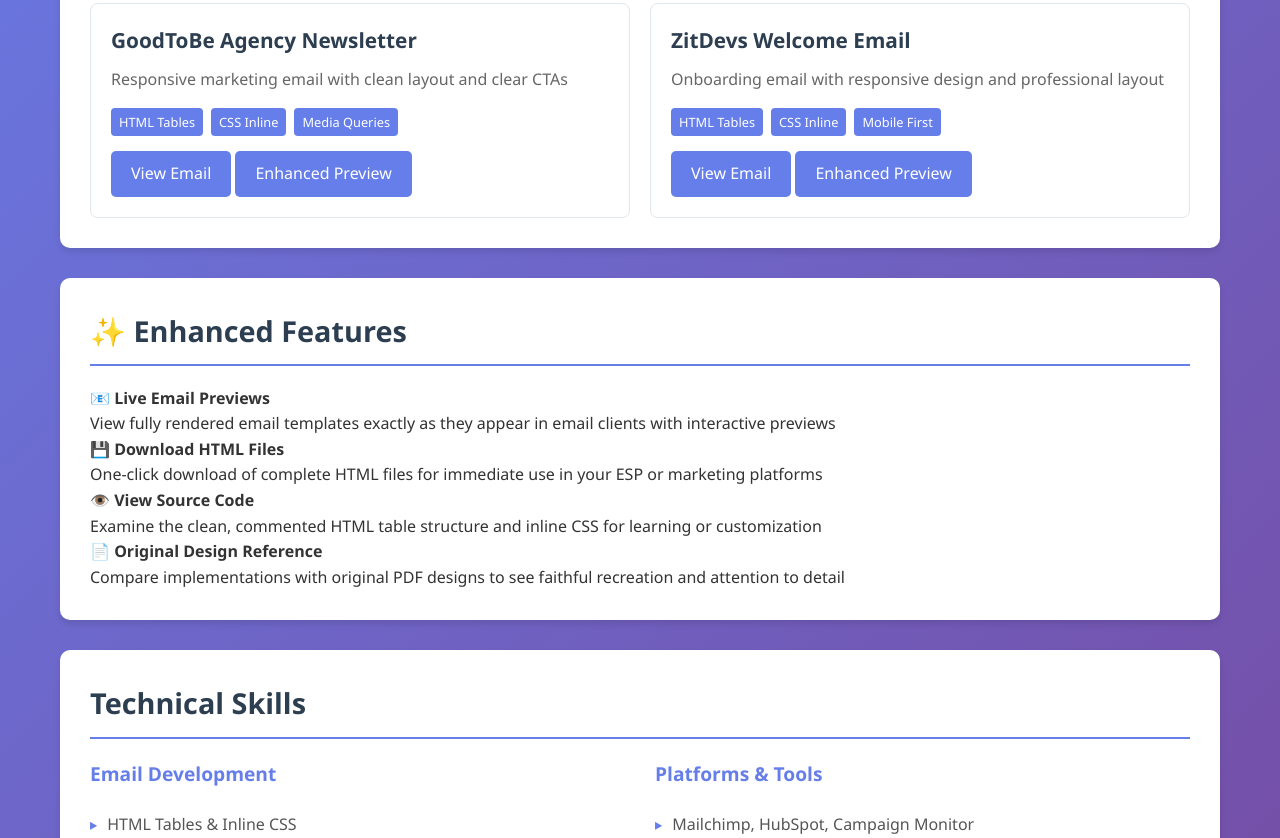
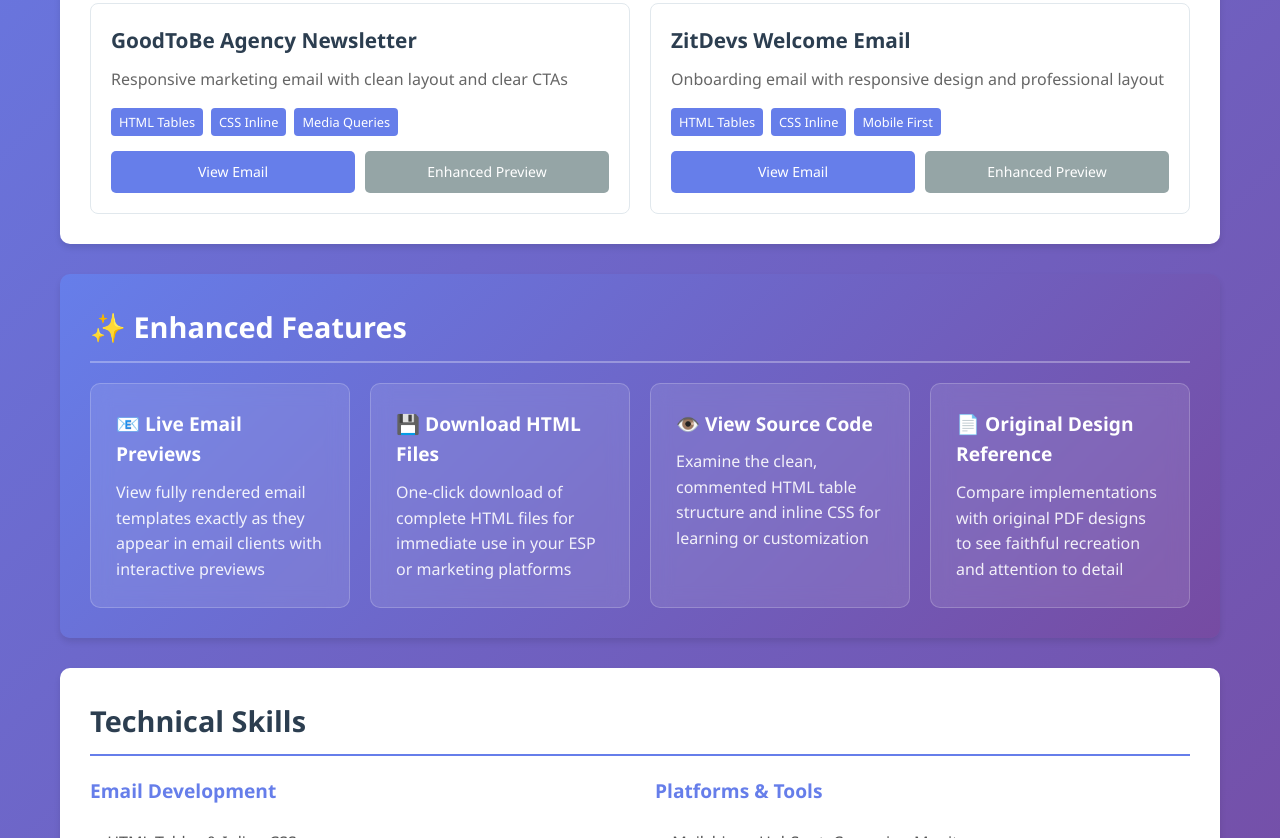
Before and after one commit to raymondbass23/email-portfolio, a plain HTML site: page index.html in a window 1280 px wide. Shown: the part 550-1388 px from the top of the page. Drawn offline with Linux system fonts and the light colour scheme.

Commit message:
Update style.css

```diff
--- a/assets/css/style.css
+++ b/assets/css/style.css
@@ -117,6 +117,21 @@ section h3 {
     font-size: 0.8em;
 }
 
+/* Example Links Styling */
+.example-links {
+    display: flex;
+    gap: 10px;
+    margin-top: 15px;
+    flex-wrap: wrap;
+}
+
+.example-links .btn {
+    flex: 1;
+    min-width: 120px;
+    text-align: center;
+    font-size: 14px;
+}
+
 /* Botones */
 .btn {
     display: inline-block;
@@ -131,6 +146,58 @@ section h3 {
 
 .btn:hover {
     background: #5a6fd8;
+}
+
+.example-links .btn.secondary {
+    background: #95a5a6;
+}
+
+.example-links .btn.secondary:hover {
+    background: #7f8c8d;
+}
+
+/* New Features Section */
+.new-features {
+    background: linear-gradient(135deg, #667eea 0%, #764ba2 100%);
+    color: white;
+}
+
+.new-features h3 {
+    color: white;
+    border-bottom: 2px solid rgba(255,255,255,0.3);
+}
+
+.features-grid {
+    display: grid;
+    grid-template-columns: repeat(auto-fit, minmax(250px, 1fr));
+    gap: 20px;
+    margin-top: 20px;
+}
+
+.feature-card {
+    background: rgba(255,255,255,0.1);
+    padding: 25px;
+    border-radius: 10px;
+    border: 1px solid rgba(255,255,255,0.2);
+    backdrop-filter: blur(10px);
+    transition: transform 0.3s ease, background 0.3s ease;
+}
+
+.feature-card:hover {
+    transform: translateY(-5px);
+    background: rgba(255,255,255,0.15);
+}
+
+.feature-card h4 {
+    color: white;
+    margin-bottom: 10px;
+    font-size: 1.2em;
+}
+
+.feature-card p {
+    color: rgba(255,255,255,0.9);
+    margin: 0;
+    line-height: 1.6;
 }
 
 /* Skills */
@@ -187,4 +254,16 @@ footer {
     .examples-grid {
         grid-template-columns: 1fr;
     }
+
+    .example-links {
+        flex-direction: column;
+    }
+
+    .example-links .btn {
+        min-width: auto;
+    }
+
+    .features-grid {
+        grid-template-columns: 1fr;
+    }
 }
```
